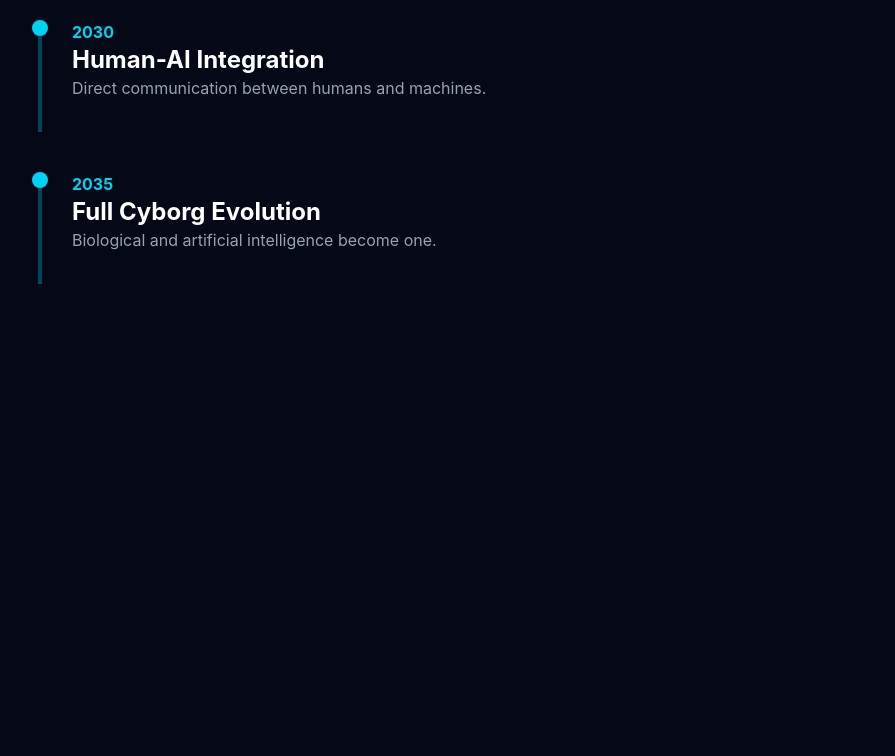
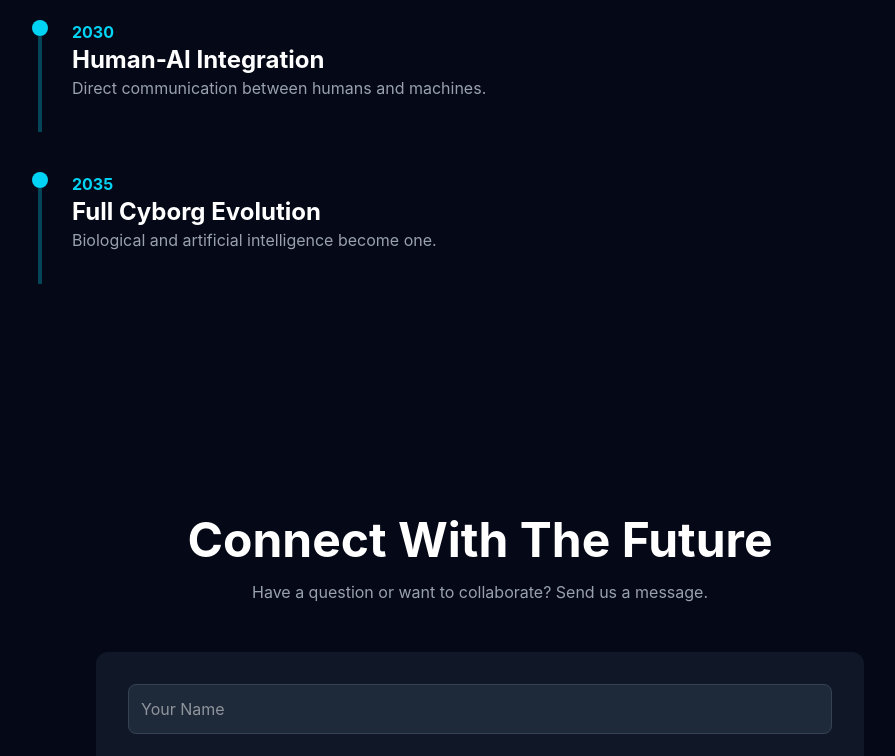
Before and after one commit to Priyanshupandey77/cyborg, a React (Vite) app: page / in a window 1280 px wide. Shown: the part 2000-2756 px from the top of the page, without its empty margins (160-1055 px from the left). Before the commit the page ends 2420 px from the top, so only its background shows below. Built offline with nearby package versions, Linux system fonts and the light colour scheme.

Commit message:
added contact page

```diff
--- a/src/App.jsx
+++ b/src/App.jsx
@@ -1,4 +1,5 @@
 import Navbar from "./components/Navbar";
+import Contact from "./sections/Contact";
 import Feature from "./sections/Features";
 import Hero from "./sections/Hero";
 import Timeline from "./sections/Timeline";
@@ -9,6 +10,7 @@ function App() {
       <Hero />
       <Feature/>
       <Timeline/>
+      <Contact/>
     </>
   );
 }
--- a/src/sections/Contact.jsx
+++ b/src/sections/Contact.jsx
@@ -0,0 +1,44 @@
+function Contact() {
+  return (
+    <section className="py-24 px-8">
+      <div className="max-w-3xl mx-auto">
+        <h2 className="text-5xl font-bold text-center mb-4">
+          Connect With The Future
+        </h2>
+
+        <p className="text-center text-gray-400 mb-12">
+          Have a question or want to collaborate? Send us a message.
+        </p>
+
+        <form className="bg-gray-900 p-8 rounded-xl space-y-6">
+          <input
+            type="text"
+            placeholder="Your Name"
+            className="w-full p-3 rounded-lg bg-gray-800 border border-gray-700"
+          />
+
+          <input
+            type="email"
+            placeholder="Your Email"
+            className="w-full p-3 rounded-lg bg-gray-800 border border-gray-700"
+          />
+
+          <textarea
+            rows={5}
+            placeholder="Your Message"
+            className="w-full p-3 rounded-lg bg-gray-800 border border-gray-700"
+          />
+
+          <button
+            type="submit"
+            className="bg-cyan-700 hover:bg-cyan-600 text-white px-6 py-3 rounded-2xl transition"
+          >
+            Send Message
+          </button>
+        </form>
+      </div>
+    </section>
+  );
+}
+
+export default Contact;
```
